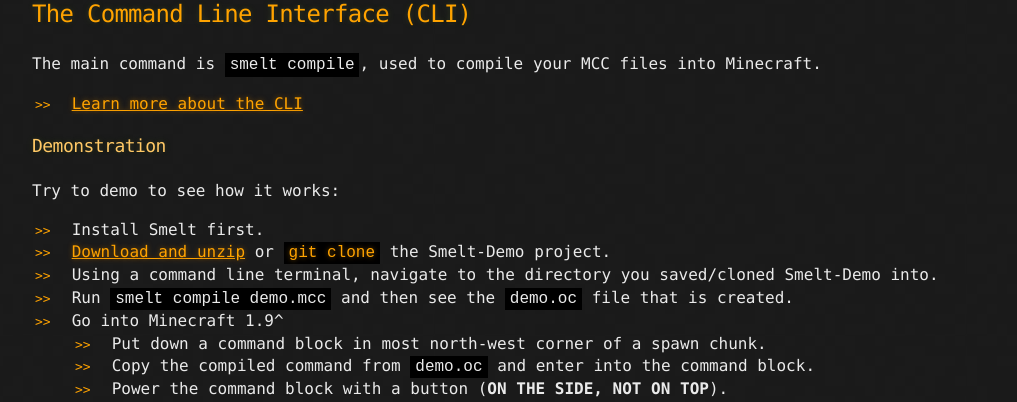
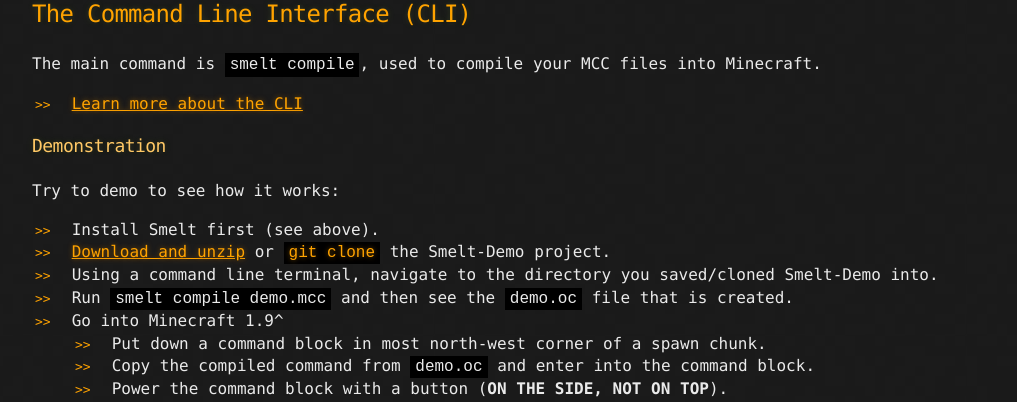
Before and after one commit to GnaspGames/Smelt, a Jekyll site: the page built from index.md, in a window 1280 px wide. Shown: the part 1261-1663 px from the top of the page, without its empty margins (98-1115 px from the left). Built offline with Jekyll 4.4.1, drawn with Linux system fonts in a browser that asks for light colours.

Commit message:
Home page update

```diff
--- a/index.md
+++ b/index.md
@@ -32,7 +32,7 @@
 
 Try to demo to see how it works:
 
-* Install Smelt first.
+* Install Smelt first (see above).
 * [Download and unzip](https://github.com/GnaspGames/Smelt-Demo/archive/master.zip) or [`git clone`](https://github.com/GnaspGames/Smelt-Demo) the Smelt-Demo project.
 * Using a command line terminal, navigate to the directory you saved/cloned Smelt-Demo into.
 * Run `smelt compile demo.mcc` and then see the `demo.oc` file that is created.
```
